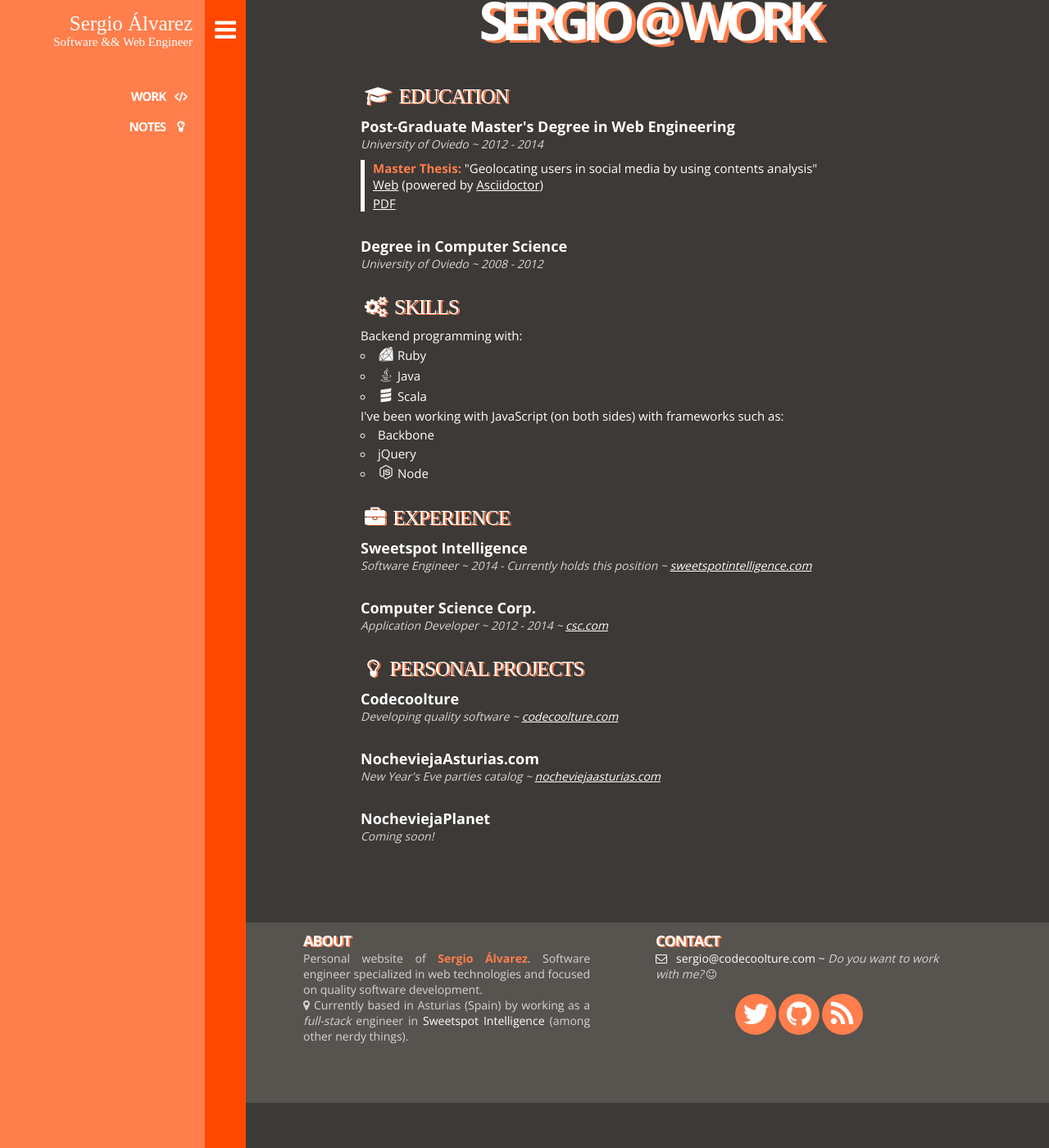
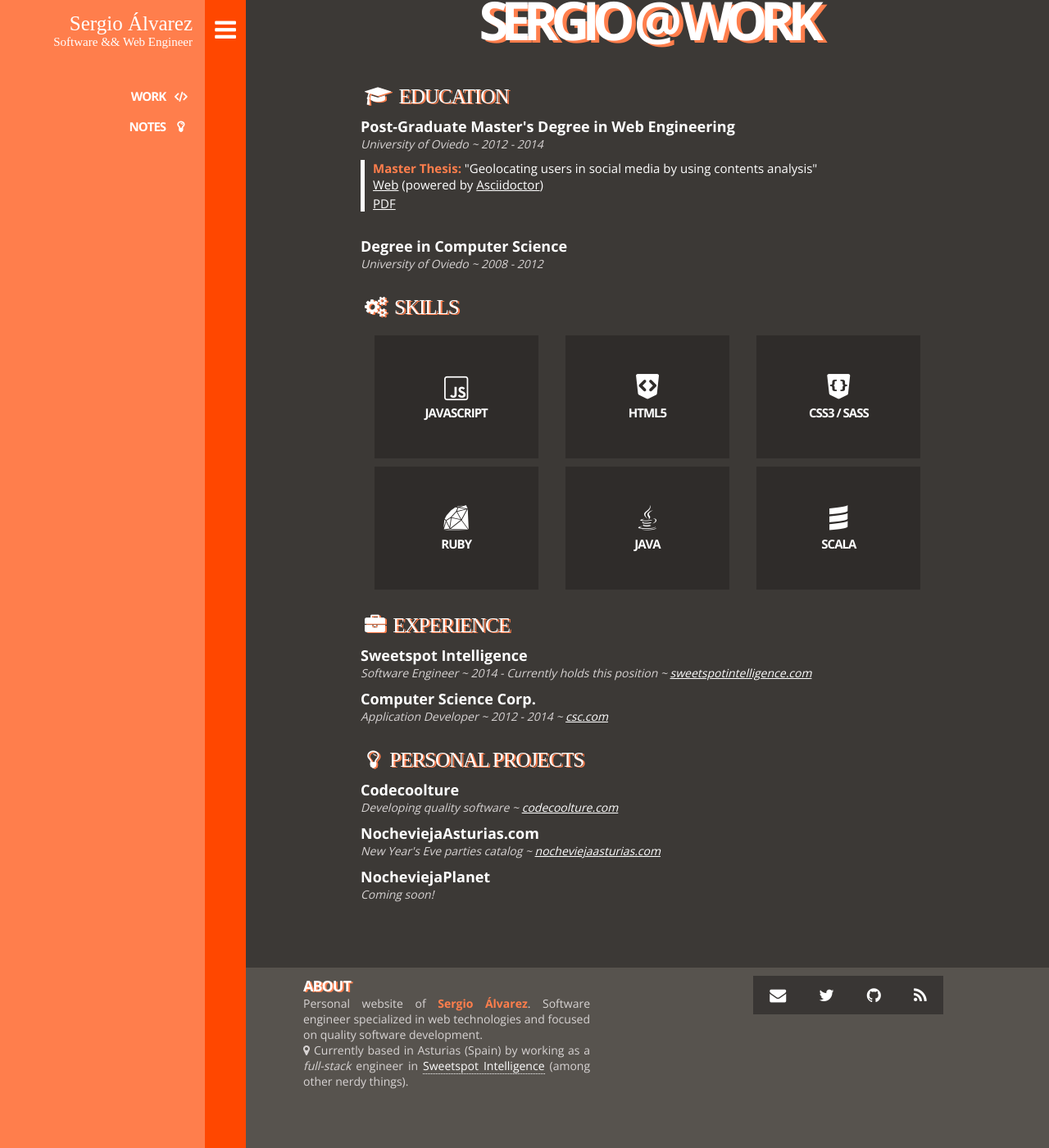
Before and after one commit to sergioalvz/sergioalvz.github.io, a Jekyll site: the page built from work/index.html, in a window 1280 px wide and 1400 px high, scrolled down 55 px. Shown: the whole window at 82% size. Built offline with Jekyll 4.4.1, drawn with Linux system fonts in a browser that asks for light colours; nearby versions of some CDN libraries; some web fonts are replaced; Markdown is read by kramdown in place of the engine named in the settings.

Commit message:
Several minor improvements

```diff
--- a/_includes/footer.html
+++ b/_includes/footer.html
@@ -6,24 +6,19 @@
       <p><i class="fa fa-map-marker"></i>Currently based in Asturias (Spain) by working as a <em>full-stack</em> engineer in <a href="http://www.sweetspotintelligence.com/en/">Sweetspot Intelligence</a> (among other nerdy things).</p>
     </div>
 
-    <section class="social">
-
-    </section>
-
     <div class="social">
-      <h1>Contact</h1>
-      <p><i class="fa fa-envelope-o"></i>sergio@codecoolture.com ~ <span class="support-text">Do you want to work with me? <i class="fa fa-smile-o"></i></span></p>
-      <ul>
-        <li>
-          <a href="https://twitter.com/varezHH" title="Twitter" class="circle tiny"><i class="fa fa-twitter"></i></a>
-        </li>
-        <li>
-          <a href="https://github.com/sergio-alvarez" title="Github" class="circle tiny"><i class="fa fa-github"></i></a>
-        </li>
-        <li>
-          <a href="/rss.xml" title="rss.xml" class="circle tiny"><i class="fa fa-rss"></i></a>
-        </li>
-      </ul>
+      <div>
+        <a href="mailto:sergio@codecoolture.com"><i class="fa fa-envelope"></i></a>
+      </div>
+      <div>
+        <a href="https://twitter.com/varezHH" title="Twitter"><i class="fa fa-twitter"></i></a>
+      </div>
+      <div>
+        <a href="https://github.com/sergio-alvarez" title="Github"><i class="fa fa-github"></i></a>
+      </div>
+      <div>
+        <a href="/rss.xml" title="rss.xml"><i class="fa fa-rss"></i></a>
+      </div>
     </div>
   </footer>
 </div>
--- a/_sass/_footer.scss
+++ b/_sass/_footer.scss
@@ -1,6 +1,6 @@
 @include sticky-footer(220px);
 @include respond(all-phones) {
-  @include sticky-footer(350px);
+  @include sticky-footer(270px);
 }
 
 .page-footer {
@@ -34,6 +34,11 @@
 
     .about {
 
+      h1 {
+        @include sticky-title(18px, -1px, close);
+        font-weight: 700;
+      }
+
       h1, p {
         max-width: 350px;
         margin: 0 auto;
@@ -49,6 +54,10 @@
         font-style: normal;
       }
 
+      a {
+        border-bottom: 1px dotted $white;
+      }
+
       i {
         margin-left: 0;
         text-align: left;
@@ -57,33 +66,22 @@
     }
 
     .social {
-      max-width: 350px;
-      p {
-        margin-bottom: 5px;
+      display: -webkit-flex;
+      display: flex;
 
-        i {
-          margin-left: 0;
-          text-align: left;
-        }
-      }
+      justify-content: center;
 
-      ul {
-        margin-top: 15px;
-        text-align: center;
-        li {
-          display: inline-block;
-          a {
-            font-size: 35px;
+      > div {
+        padding: 10px 15px;
+        background-color: darken($primary-color, 1%);
+        a {
+          font-size: 20px;
+
+          i {
+            display: inline;
           }
         }
       }
     }
-
-    .about, .social {
-      h1 {
-        @include sticky-title(18px, -1px, close);
-        font-weight: 700;
-      }
-    }
   }
 }
--- a/_sass/_frontpage.scss
+++ b/_sass/_frontpage.scss
@@ -24,6 +24,46 @@
 .slogan {
   text-align: center;
   margin-top: 30px;
+}
+
+.skills {
+
+  display: -webkit-flex;
+  -webkit-flex-direction: row;
+
+  display: flex;
+  flex-direction: row;
+
+  -webkit-flex-wrap: wrap;
+  flex-wrap: wrap;
+
+  justify-content: space-around;
+
+  .stamp {
+    background-color: darken($primary-color, 5%);
+    color: $white;
+    display: table;
+    height: 150px;
+    margin-top: 10px;
+    text-align: center;
+    width: 200px;
+
+    > div {
+      display: table-cell;
+      vertical-align: middle;
+    }
+
+    i {
+      font-size: 35px;
+    }
+
+    p {
+      text-transform: uppercase;
+      font-size: 15px;
+      font-weight: 700;
+      letter-spacing: -1px;
+    }
+  }
 }
 
 .resume {
@@ -71,7 +111,7 @@
         }
       }
 
-      > div {
+      .education-item {
         margin-top: 30px;
 
         &:first-of-type {
--- a/_sass/_mixins.scss
+++ b/_sass/_mixins.scss
@@ -80,6 +80,6 @@
   -webkit-transition: color .2s ease-out;
 
   &:hover {
-    color: rgba(0, 0, 0, 0.25);
+    color: darken($secondary-color, 30%);
   }
 }
--- a/index.html
+++ b/index.html
@@ -14,7 +14,6 @@
       <p>Thanks for coming to my site, I hope you find this content valuable. <strong>Don't hesitate to contact me</strong> if you want to share any thought, idea or any interesting project.</p>
       <div class="slogan">
         <p class="handwritten"><strong>#AlwaysWillingToLearn</strong></p>
-        <p class="handwritten"><strong>#AlwaysWillingToGrowUp</strong></p>
       </div>
     </section>
   </section>
--- a/work/index.html
+++ b/work/index.html
@@ -14,7 +14,7 @@
           <h4><i class="fa fa-graduation-cap"></i> Education</h4>
         </div>
         <div>
-          <div>
+          <div class="education-item">
             <header>
               <h5>Post-Graduate Master's Degree in Web Engineering</h5>
               <span>University of Oviedo ~ 2012 - 2014</span>
@@ -31,13 +31,11 @@
               </ul>
             </section>
           </div>
-          <div>
+          <div class="education-item">
             <header>
               <h5>Degree in Computer Science</h5>
               <span>University of Oviedo ~ 2008 - 2012</span>
             </header>
-            <section>
-            </section>
           </div>
         </div>
       </div>
@@ -45,21 +43,13 @@
         <div>
           <h4><i class="fa fa-cogs"></i> Skills</h4>
         </div>
-        <div>
-          <ul>
-            <li>Backend programming with:</li>
-            <ul>
-              <li><i class="icon-ruby"></i> Ruby</li>
-              <li><i class="icon-java"></i> Java</li>
-              <li><i class="icon-scala"></i> Scala</li>
-            </ul>
-            <li>I've been working with JavaScript (on both sides) with frameworks such as: </li>
-            <ul>
-              <li>Backbone</li>
-              <li>jQuery</li>
-              <li><i class="icon-nodejs"></i> Node</li>
-            </ul>
-          </ul>
+        <div class="skills">
+          <div class="stamp"><div><i class="icon-javascript"></i><p>JavaScript</p></div></div>
+          <div class="stamp"><div><i class="icon-html"></i><p>HTML5</p></div></div>
+          <div class="stamp"><div><i class="icon-css"></i><p>CSS3 / SASS</p></div></div>
+          <div class="stamp"><div><i class="icon-ruby"></i><p>Ruby</p></div></div>
+          <div class="stamp"><div><i class="icon-java"></i><p>Java</p></div></div>
+          <div class="stamp"><div><i class="icon-scala"></i><p>Scala</p></div></div>
         </div>
       </div>
       <div>
```
